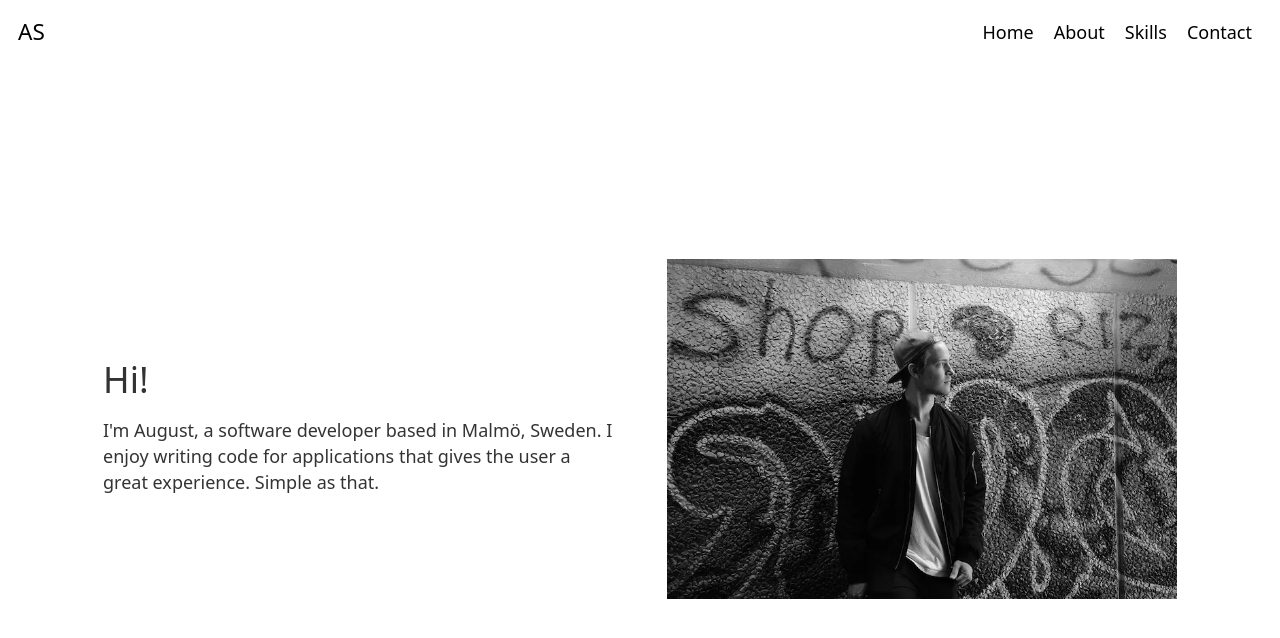
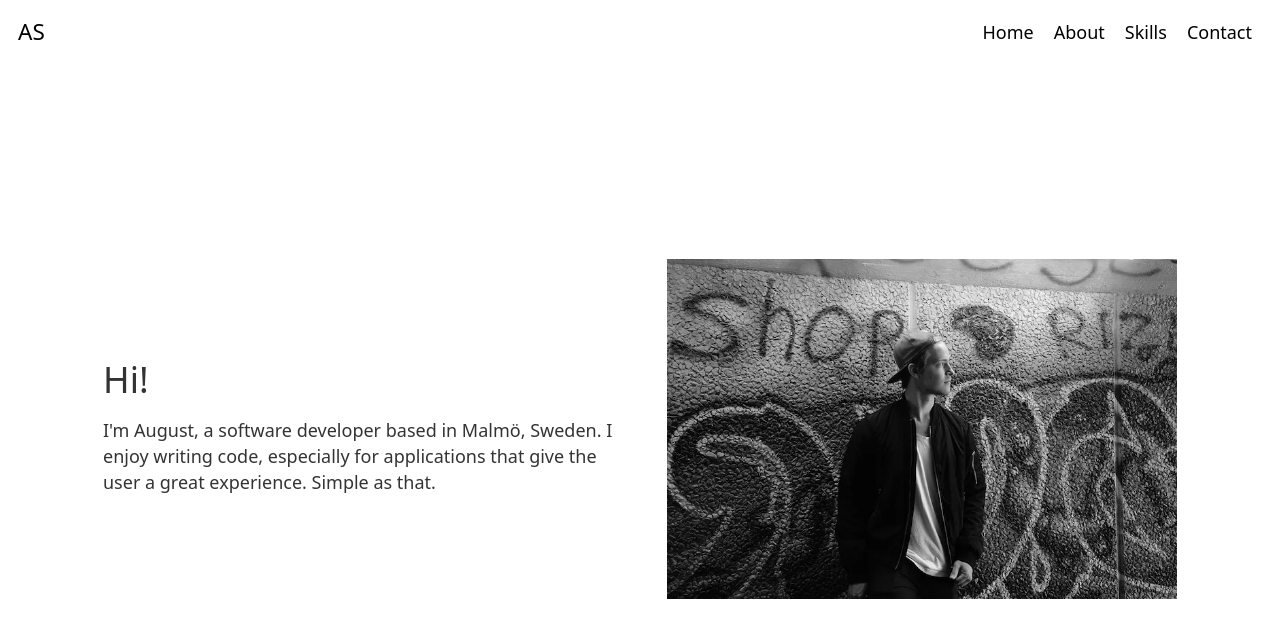
Before and after one commit to augustsjogren/portfolio, a React (Vite) app: page / in a window 1280 px wide. Shown: the top 638 px of the page. Built offline with nearby package versions, Linux system fonts and the light colour scheme.

Commit message:
update main copy

```diff
--- a/src/pages/index.tsx
+++ b/src/pages/index.tsx
@@ -16,8 +16,8 @@ const IndexPage = () => {
               <h1>Hi!</h1>
               <p>
                 I&apos;m August, a software developer based in Malmö, Sweden. I
-                enjoy writing code for applications that gives the user a great
-                experience. Simple as that.
+                enjoy writing code, especially for applications that give the
+                user a great experience. Simple as that.
               </p>
             </div>
           </div>
```
